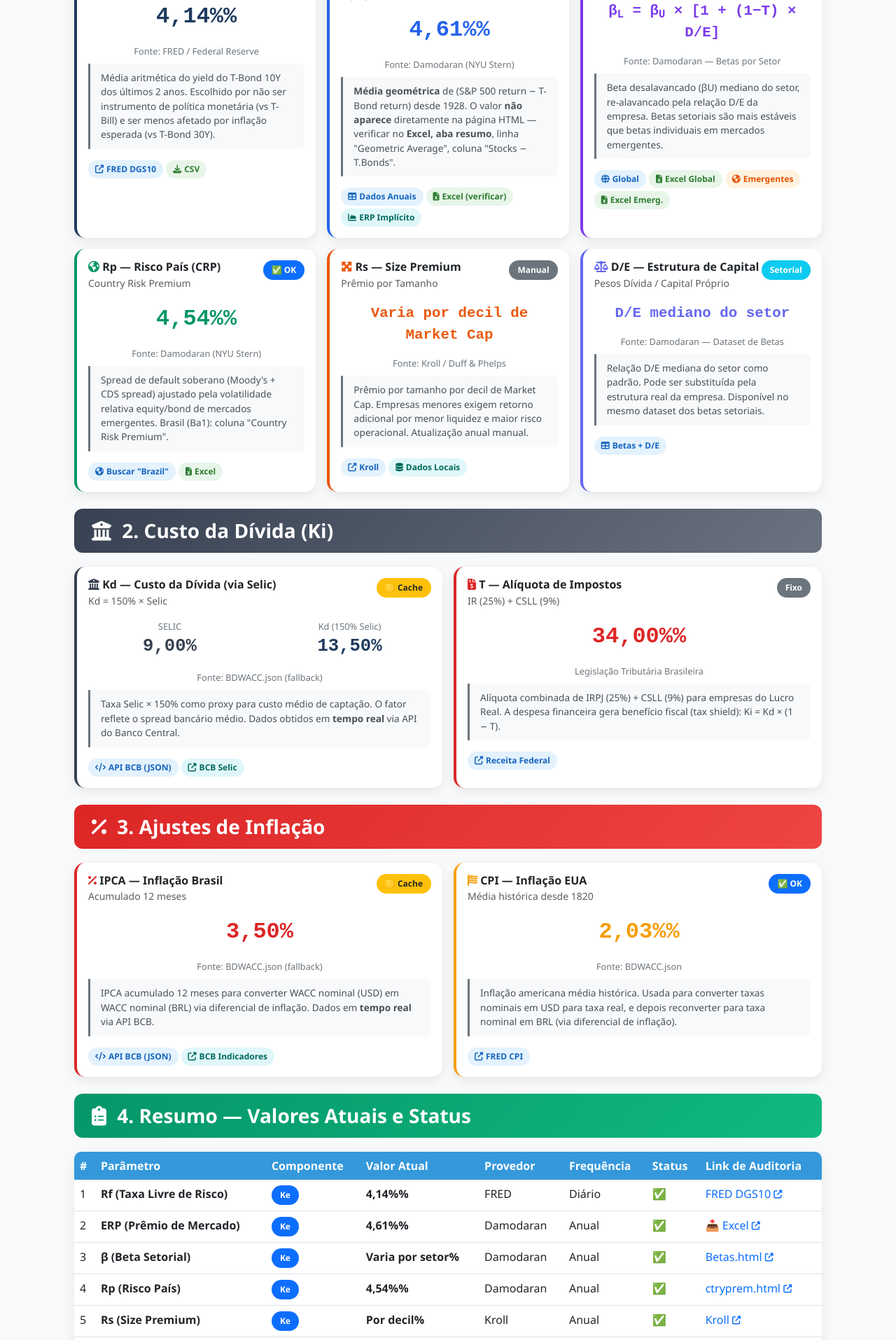
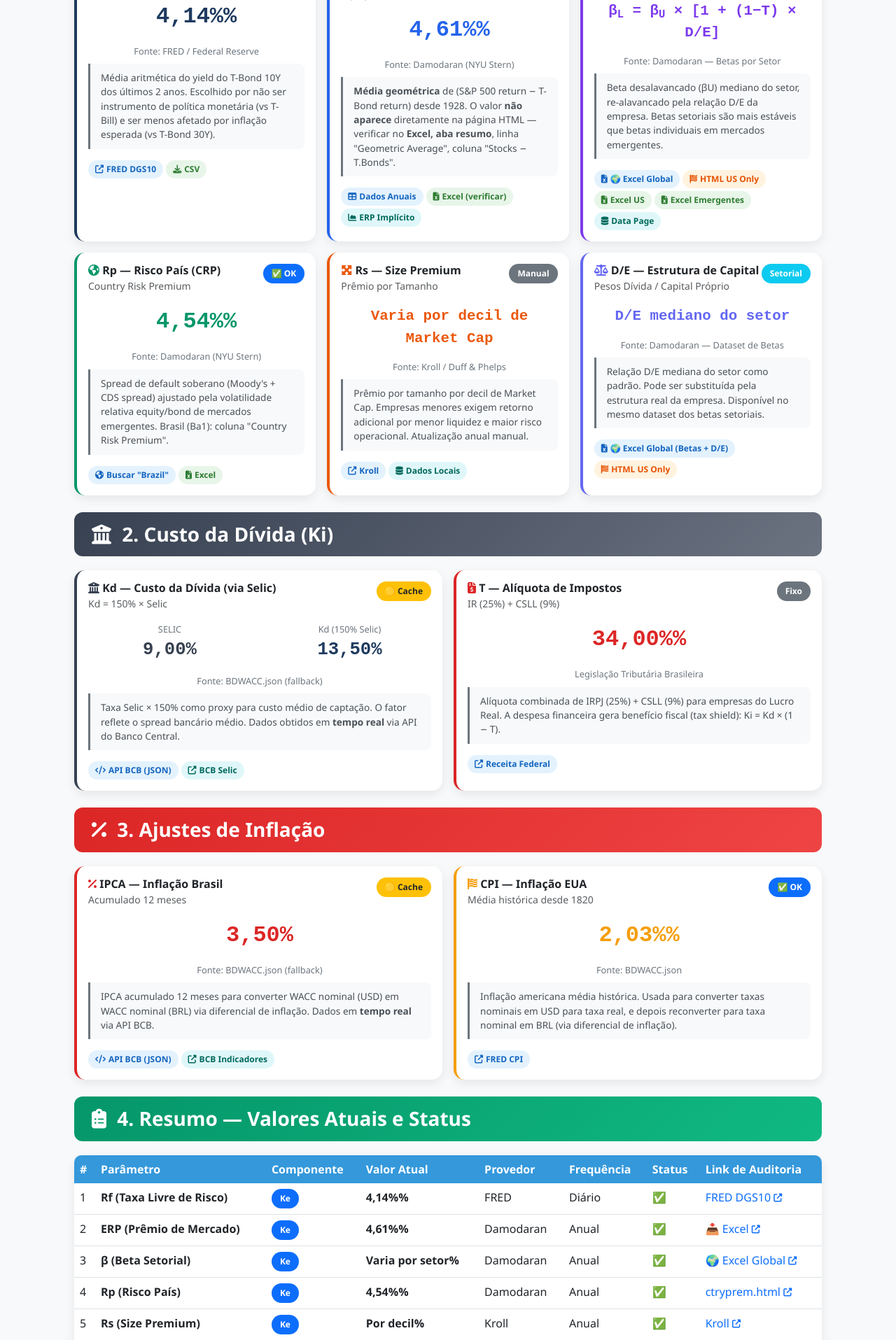
Before and after one commit to Lemos-ocontador/wacc2, a Flask app: page /parametros-wacc in a window 1280 px wide. Shown: the part 565-2480 px from the top of the page at 70% size. Run offline with Flask 3, Linux system fonts and the light colour scheme; data that the repository does not hold is empty.

Commit message:
fix(audit): corrigir links Damodaran beta - Betas.html e US, nao Global
PROBLEMA: Links de auditoria apontavam para Betas.html (US only, 48 firms)
rotulados como 'Global'. URL betaemerg.html retorna 404 (nao existe pagina HTML).

CORRECOES:
- Betas.html agora rotulado como 'HTML US Only' em todos os arquivos
- Link principal de Global: betaGlobal.xls (Excel download)
- Removidos links 404 para betaemerg.html
- Link emergentes: betaemerg.xls (Excel download)
- Adicionado link para datacurrent.html (pagina central de dados)

Arquivos corrigidos:
- templates/wacc_parameters.html (cards Beta e D/E + summary table JS)
- data_source_manager.py (audit_url e audit_links)
- docs/documentacao/metodologia_parametros_wacc.md (todas as refs)
- data_extractors/damodaran_extractor.py (comentario clarificador)

VERIFICACAO: DB tem 1390 empresas eng/construction (1123 com beta>0),
consistente com dataset Global (US=48 + Emerging=999 + outros)

```diff
--- a/data_extractors/damodaran_extractor.py
+++ b/data_extractors/damodaran_extractor.py
@@ -24,7 +24,7 @@ class DamodaranExtractor(BaseExtractor):
         # URLs específicas dos datasets do Damodaran
         self.data_urls = {
             'country_risk': 'https://pages.stern.nyu.edu/~adamodar/New_Home_Page/datafile/ctryprem.html',
-            'industry_betas': 'https://pages.stern.nyu.edu/~adamodar/New_Home_Page/datafile/Betas.html',
+            'industry_betas': 'https://pages.stern.nyu.edu/~adamodar/New_Home_Page/datafile/Betas.html',  # US only; Global: betaGlobal.xls
             'market_risk_premium': 'https://pages.stern.nyu.edu/~adamodar/New_Home_Page/datafile/histretSP.html',
             'cost_of_capital': 'https://pages.stern.nyu.edu/~adamodar/New_Home_Page/datafile/wacc.html',
             'size_premium': 'https://pages.stern.nyu.edu/~adamodar/New_Home_Page/datafile/spearn.html',
--- a/data_source_manager.py
+++ b/data_source_manager.py
@@ -89,10 +89,11 @@ DATA_SOURCES = [
         "wacc_component": "Ke / Estrutura",
         "provider": "Damodaran (NYU Stern)",
         "frequency": "Anual",
-        "audit_url": "https://pages.stern.nyu.edu/~adamodar/New_Home_Page/datafile/Betas.html",
+        "audit_url": "https://www.stern.nyu.edu/~adamodar/pc/datasets/betaGlobal.xls",
         "audit_links": [
-            {"label": "Betas por Setor (HTML)", "url": "https://pages.stern.nyu.edu/~adamodar/New_Home_Page/datafile/Betas.html"},
-            {"label": "Download Excel", "url": "https://www.stern.nyu.edu/~adamodar/pc/datasets/betas.xls"}
+            {"label": "🌍 Excel Global", "url": "https://www.stern.nyu.edu/~adamodar/pc/datasets/betaGlobal.xls"},
+            {"label": "Betas US (HTML)", "url": "https://pages.stern.nyu.edu/~adamodar/New_Home_Page/datafile/Betas.html"},
+            {"label": "Excel US", "url": "https://www.stern.nyu.edu/~adamodar/pc/datasets/betas.xls"}
         ],
         "data_file": None,
         "db_table": "damodaran_global",
@@ -106,10 +107,9 @@ DATA_SOURCES = [
         "wacc_component": "Ke / Estrutura",
         "provider": "Damodaran (NYU Stern)",
         "frequency": "Anual",
-        "audit_url": "https://pages.stern.nyu.edu/~adamodar/New_Home_Page/datafile/betaemerg.html",
+        "audit_url": "https://www.stern.nyu.edu/~adamodar/pc/datasets/betaemerg.xls",
         "audit_links": [
-            {"label": "Betas Emerg. (HTML)", "url": "https://pages.stern.nyu.edu/~adamodar/New_Home_Page/datafile/betaemerg.html"},
-            {"label": "Download Excel", "url": "https://www.stern.nyu.edu/~adamodar/pc/datasets/betaemerg.xls"}
+            {"label": "🌎 Excel Emergentes", "url": "https://www.stern.nyu.edu/~adamodar/pc/datasets/betaemerg.xls"}
         ],
         "data_file": None,
         "db_table": "damodaran_global",
--- a/templates/wacc_parameters.html
+++ b/templates/wacc_parameters.html
@@ -262,17 +262,20 @@
                             da empresa. Betas setoriais são mais estáveis que betas individuais em mercados emergentes.
                         </div>
                         <div class="d-flex flex-wrap gap-1">
-                            <a href="https://pages.stern.nyu.edu/~adamodar/New_Home_Page/datafile/Betas.html" target="_blank" class="audit-badge audit-badge-primary">
-                                <i class="fas fa-globe"></i> Global
+                            <a href="https://www.stern.nyu.edu/~adamodar/pc/datasets/betaGlobal.xls" target="_blank" class="audit-badge audit-badge-primary">
+                                <i class="fas fa-file-excel"></i> 🌍 Excel Global
+                            </a>
+                            <a href="https://pages.stern.nyu.edu/~adamodar/New_Home_Page/datafile/Betas.html" target="_blank" class="audit-badge audit-badge-warning">
+                                <i class="fas fa-flag-usa"></i> HTML US Only
                             </a>
                             <a href="https://www.stern.nyu.edu/~adamodar/pc/datasets/betas.xls" target="_blank" class="audit-badge audit-badge-success">
-                                <i class="fas fa-file-excel"></i> Excel Global
-                            </a>
-                            <a href="https://pages.stern.nyu.edu/~adamodar/New_Home_Page/datafile/betaemerg.html" target="_blank" class="audit-badge audit-badge-warning">
-                                <i class="fas fa-earth-americas"></i> Emergentes
+                                <i class="fas fa-file-excel"></i> Excel US
                             </a>
                             <a href="https://www.stern.nyu.edu/~adamodar/pc/datasets/betaemerg.xls" target="_blank" class="audit-badge audit-badge-success">
-                                <i class="fas fa-file-excel"></i> Excel Emerg.
+                                <i class="fas fa-file-excel"></i> Excel Emergentes
+                            </a>
+                            <a href="https://pages.stern.nyu.edu/~adamodar/New_Home_Page/datacurrent.html" target="_blank" class="audit-badge audit-badge-info">
+                                <i class="fas fa-database"></i> Data Page
                             </a>
                         </div>
                     </div>
@@ -365,8 +368,11 @@
                             da empresa. Disponível no mesmo dataset dos betas setoriais.
                         </div>
                         <div class="d-flex flex-wrap gap-1">
-                            <a href="https://pages.stern.nyu.edu/~adamodar/New_Home_Page/datafile/Betas.html" target="_blank" class="audit-badge audit-badge-primary">
-                                <i class="fas fa-table"></i> Betas + D/E
+                            <a href="https://www.stern.nyu.edu/~adamodar/pc/datasets/betaGlobal.xls" target="_blank" class="audit-badge audit-badge-primary">
+                                <i class="fas fa-file-excel"></i> 🌍 Excel Global (Betas + D/E)
+                            </a>
+                            <a href="https://pages.stern.nyu.edu/~adamodar/New_Home_Page/datafile/Betas.html" target="_blank" class="audit-badge audit-badge-warning">
+                                <i class="fas fa-flag-usa"></i> HTML US Only
                             </a>
                         </div>
                     </div>
@@ -905,7 +911,7 @@ function buildSummaryTable(c) {
     const rows = [
         { n: 1, param: 'Rf (Taxa Livre de Risco)', comp: 'Ke', value: (c.RF?.raw || c.RF?.value), provider: 'FRED', freq: 'Diário', status: !c.RF?.is_fallback, url: 'https://fred.stlouisfed.org/series/DGS10', urlLabel: 'FRED DGS10' },
         { n: 2, param: 'ERP (Prêmio de Mercado)', comp: 'Ke', value: (c.RM?.raw || c.RM?.value), provider: 'Damodaran', freq: 'Anual', status: !c.RM?.is_fallback, url: 'https://www.stern.nyu.edu/~adamodar/pc/datasets/histretSP.xls', urlLabel: '📥 Excel' },
-        { n: 3, param: 'β (Beta Setorial)', comp: 'Ke', value: 'Varia por setor', provider: 'Damodaran', freq: 'Anual', status: true, url: 'https://pages.stern.nyu.edu/~adamodar/New_Home_Page/datafile/Betas.html', urlLabel: 'Betas.html' },
+        { n: 3, param: 'β (Beta Setorial)', comp: 'Ke', value: 'Varia por setor', provider: 'Damodaran', freq: 'Anual', status: true, url: 'https://www.stern.nyu.edu/~adamodar/pc/datasets/betaGlobal.xls', urlLabel: '🌍 Excel Global' },
         { n: 4, param: 'Rp (Risco País)', comp: 'Ke', value: (c.CR?.raw || c.CR?.value), provider: 'Damodaran', freq: 'Anual', status: !c.CR?.is_fallback, url: 'https://pages.stern.nyu.edu/~adamodar/New_Home_Page/datafile/ctryprem.html', urlLabel: 'ctryprem.html' },
         { n: 5, param: 'Rs (Size Premium)', comp: 'Ke', value: 'Por decil', provider: 'Kroll', freq: 'Anual', status: true, url: 'https://www.kroll.com/en/cost-of-capital', urlLabel: 'Kroll' },
         { n: 6, param: 'Selic → Kd', comp: 'Ki', value: c.CT_Selic?.kd, provider: 'BCB (432)', freq: 'Diário', status: c.CT_Selic?.is_live, url: 'https://api.bcb.gov.br/dados/serie/bcdata.sgs.432/dados/ultimos/10?formato=json', urlLabel: 'API BCB' },
```
Also changed, not shown: docs/documentacao/metodologia_parametros_wacc.md (+8 -8 lines).
